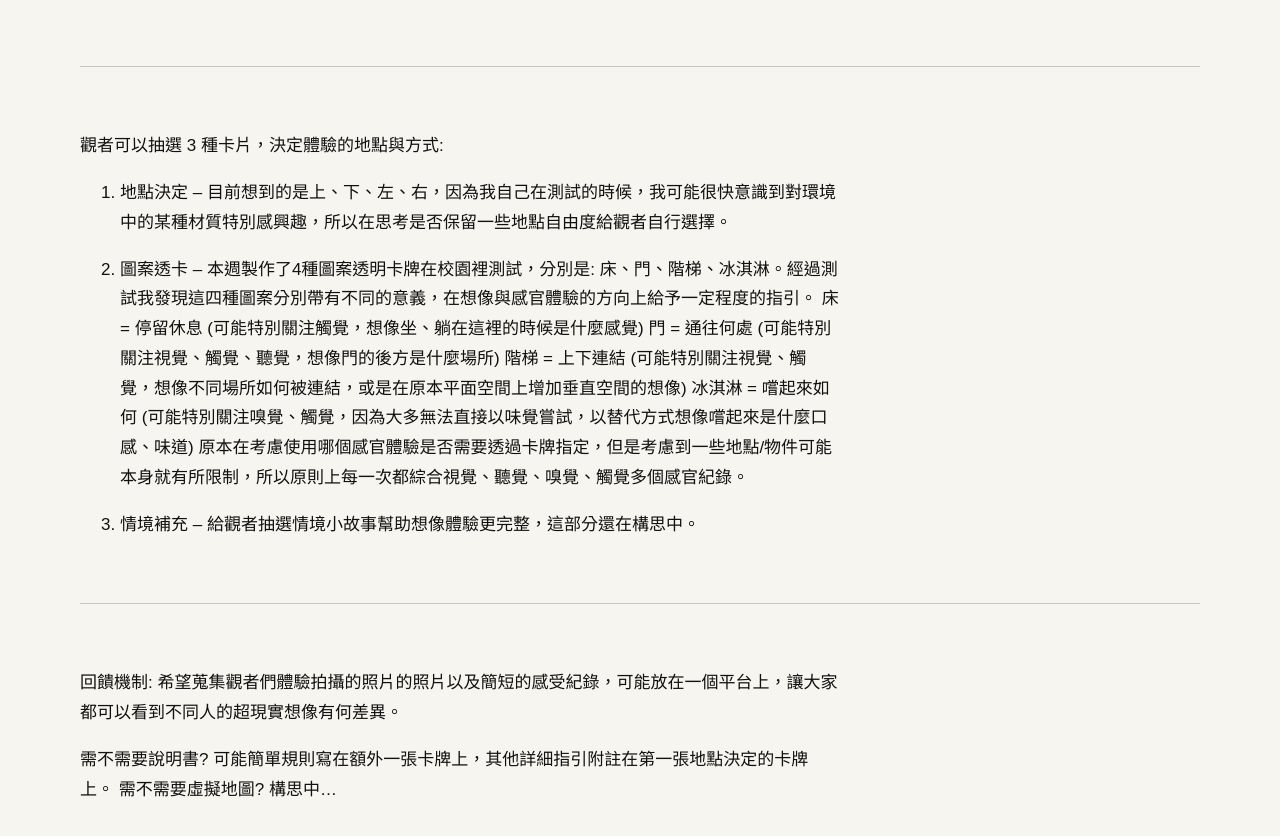
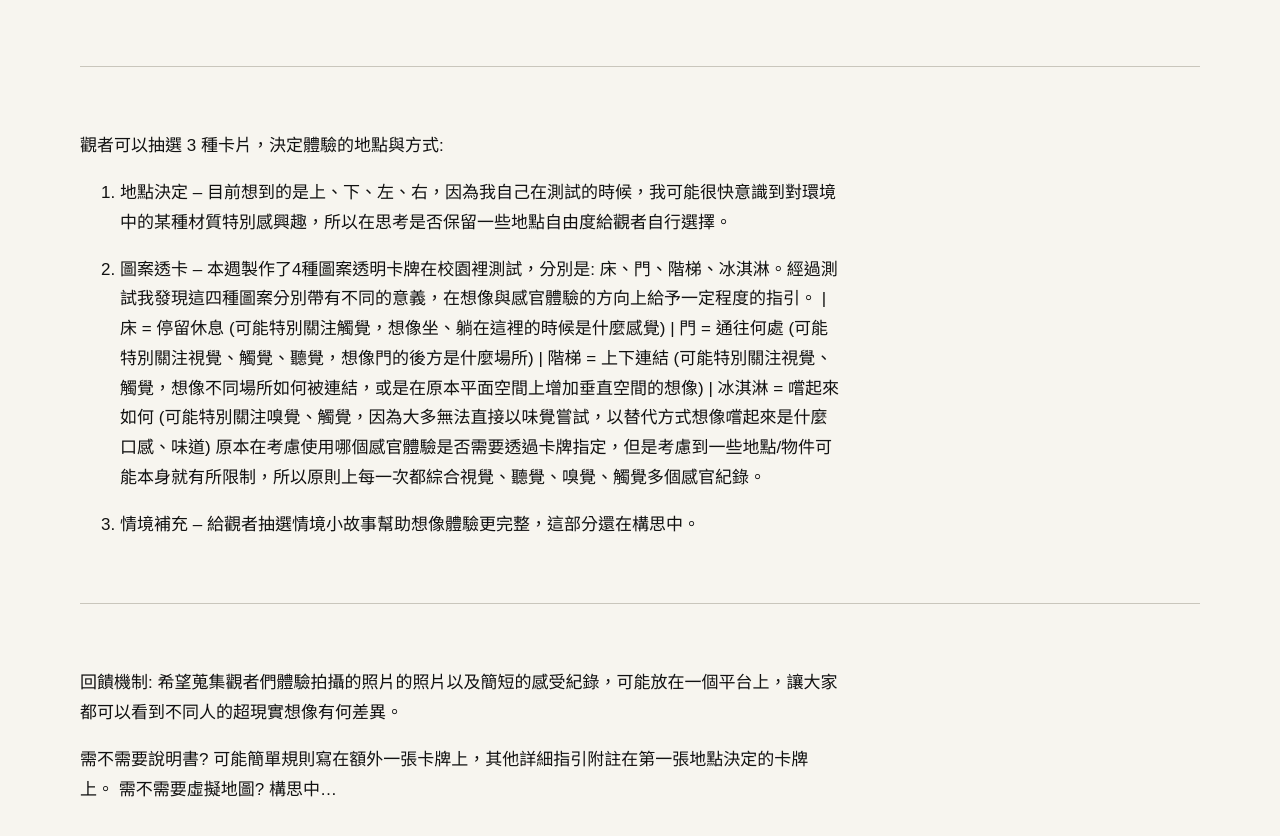
Before and after one commit to ivyjih/fieldworkarchive, a Jekyll site: the page built from weeks/week-08.md, in a window 1280 px wide and 900 px high, scrolled down 576 px. Shown: the top 836 px of the window. Built offline with Jekyll 4.4.1, drawn with Linux system fonts in a browser that asks for light colours.

```diff
--- a/weeks/week-08.md
+++ b/weeks/week-08.md
@@ -8,6 +8,7 @@ permalink: /weeks/week-08/
 # 準備日
 
 > 請紀錄這週的嘗試。
+
 
 核心概念: 透過幻想將原本不相關的場所或物件疊合，透過不同感官，進入超現實體驗。
 
@@ -20,11 +21,11 @@ permalink: /weeks/week-08/
 1. 地點決定 -- 目前想到的是上、下、左、右，因為我自己在測試的時候，我可能很快意識到對環境中的某種材質特別感興趣，所以在思考是否保留一些地點自由度給觀者自行選擇。
 
 2. 圖案透卡 -- 本週製作了4種圖案透明卡牌在校園裡測試，分別是: 床、門、階梯、冰淇淋。經過測試我發現這四種圖案分別帶有不同的意義，在想像與感官體驗的方向上給予一定程度的指引。
-              床 = 停留休息 (可能特別關注觸覺，想像坐、躺在這裡的時候是什麼感覺)
-              門 = 通往何處 (可能特別關注視覺、觸覺、聽覺，想像門的後方是什麼場所)
-              階梯 = 上下連結 (可能特別關注視覺、觸覺，想像不同場所如何被連結，或是在原本平面空間上增加垂直空間的想像)
-              冰淇淋 = 嚐起來如何 (可能特別關注嗅覺、觸覺，因為大多無法直接以味覺嘗試，以替代方式想像嚐起來是什麼口感、味道)
-   原本在考慮使用哪個感官體驗是否需要透過卡牌指定，但是考慮到一些地點/物件可能本身就有所限制，所以原則上每一次都綜合視覺、聽覺、嗅覺、觸覺多個感官紀錄。
+| 床 = 停留休息 (可能特別關注觸覺，想像坐、躺在這裡的時候是什麼感覺)
+| 門 = 通往何處 (可能特別關注視覺、觸覺、聽覺，想像門的後方是什麼場所)
+| 階梯 = 上下連結 (可能特別關注視覺、觸覺，想像不同場所如何被連結，或是在原本平面空間上增加垂直空間的想像)
+| 冰淇淋 = 嚐起來如何 (可能特別關注嗅覺、觸覺，因為大多無法直接以味覺嘗試，以替代方式想像嚐起來是什麼口感、味道)
+原本在考慮使用哪個感官體驗是否需要透過卡牌指定，但是考慮到一些地點/物件可能本身就有所限制，所以原則上每一次都綜合視覺、聽覺、嗅覺、觸覺多個感官紀錄。
 
 3. 情境補充 -- 給觀者抽選情境小故事幫助想像體驗更完整，這部分還在構思中。
 
```
